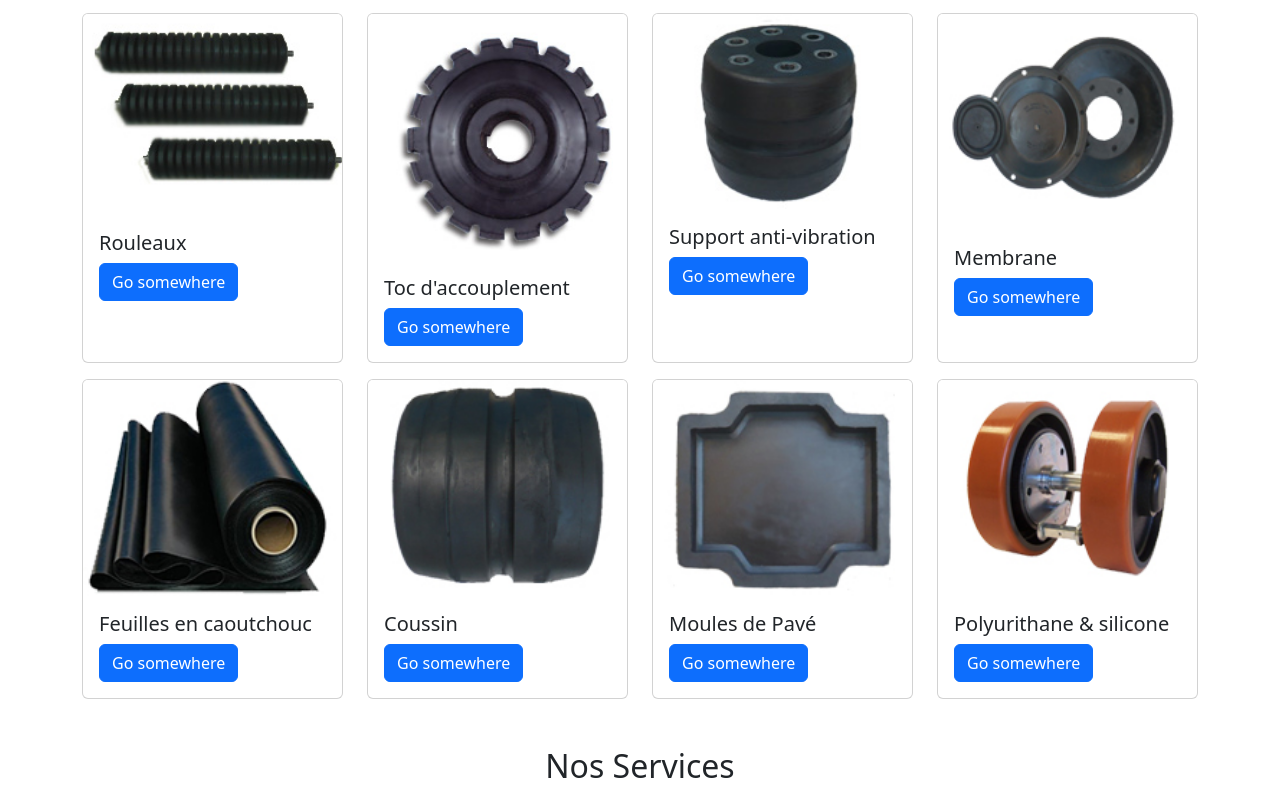
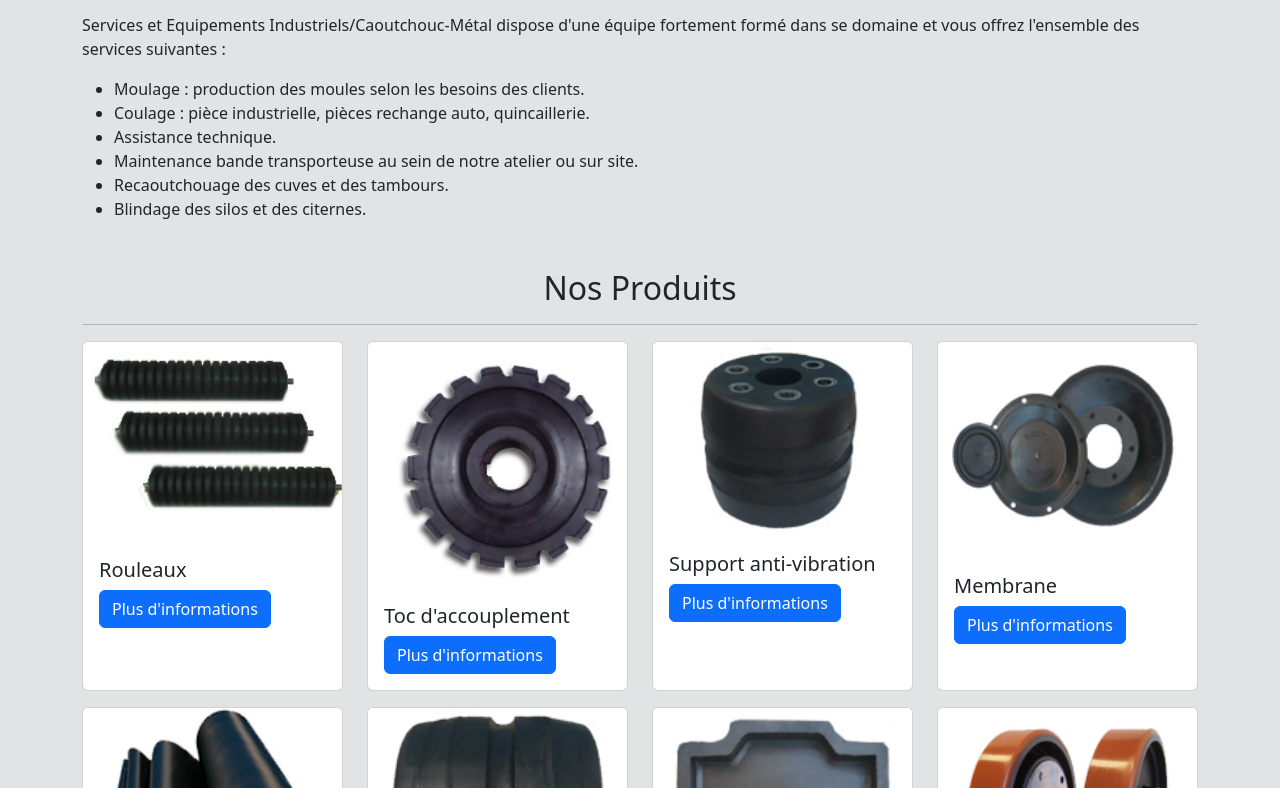
Before and after one commit to 14022003F/recreation, a plain HTML site: page index.html in a window 1280 px wide. Shown: the part 642-1430 px from the top of the page. Drawn offline with nearby package versions, Linux system fonts and the light colour scheme.

Commit message:
modified:   index.html

```diff
--- a/index.html
+++ b/index.html
@@ -7,7 +7,7 @@
     <link href="index.css" rel="stylesheet">
     <title>Services et Equipements Industriels/Caoutchouc-Métal</title>
 </head>
-<body>
+<body class="bg-secondary" style="--bs-bg-opacity: .2;">
   <!-- navbar -->
     <nav  class="navbar bg-dark navbar-expand-lg bg-body-tertiary" data-bs-theme="dark">
         <div class="container-fluid">
@@ -26,7 +26,7 @@
         </div>
       </nav>
 <!-- carousel -->
-      <div id="carouselExampleCaptions" class=" carousel slide">
+      <div id="carouselExampleCaptions" class=" carousel slide shadow">
         <div class="carousel-indicators">
           <button type="button" data-bs-target="#carouselExampleCaptions" data-bs-slide-to="0" class="active" aria-current="true" aria-label="Slide 1"></button>
           <button type="button" data-bs-target="#carouselExampleCaptions" data-bs-slide-to="1" aria-label="Slide 2"></button>
@@ -65,6 +65,23 @@
         </button>
       </div>
 
+ <!-- services -->
+<div class="container my-5">
+  <h2 class="text-center" id="service">Nos Services</h2>
+    <hr>
+  <p>Services et Equipements Industriels/Caoutchouc-Métal
+    dispose d'une équipe fortement formé dans se domaine et vous offrez l'ensemble des services suivantes :
+    <ul>
+    <li>Moulage : production des moules selon les besoins des clients.</li>
+    <li>Coulage : pièce industrielle, pièces rechange auto, quincaillerie.</li>
+    <li>Assistance technique.</li>
+    <li>Maintenance bande transporteuse au sein de notre atelier ou sur site.</li>
+    <li>Recaoutchouage des cuves et des tambours.</li>
+    <li>Blindage  des silos et des citernes.</li>
+    </ul>
+  </p>
+
+</div>
 <!-- produits -->
 <div class="container my-5">
     <h2 class="text-center">Nos Produits</h2>
@@ -77,7 +94,7 @@
                   <h5 class="card-title">Rouleaux</h5>
 
                   <!-- offcanvas -->
-                  <button class="btn btn-primary" type="button" data-bs-toggle="offcanvas" data-bs-target="#offcanvasRight" aria-controls="offcanvasRight">Go somewhere</button>
+                  <button class="btn btn-primary" type="button" data-bs-toggle="offcanvas" data-bs-target="#offcanvasRight" aria-controls="offcanvasRight">Plus d'informations</button>
 
                   <div class="offcanvas offcanvas-end" tabindex="-1" id="offcanvasRight" aria-labelledby="offcanvasRightLabel">
                     <div class="offcanvas-header">
@@ -103,7 +120,7 @@
                 <div class="card-body">
                   <h5 class="card-title">Toc d'accouplement</h5>
                   <!-- offcanvas -->
-                  <button class="btn btn-primary" type="button" data-bs-toggle="offcanvas" data-bs-target="#offcanvasRight2" aria-controls="offcanvasRight2">Go somewhere</button>
+                  <button class="btn btn-primary" type="button" data-bs-toggle="offcanvas" data-bs-target="#offcanvasRight2" aria-controls="offcanvasRight2">Plus d'informations</button>
                   <div class="offcanvas offcanvas-end" tabindex="-1" id="offcanvasRight2" aria-labelledby="offcanvasRightLabel">
                     <div class="offcanvas-header">
                       <h5 class="offcanvas-title" id="offcanvasRightLabel">Toc d'accouplement</h5>
@@ -126,7 +143,7 @@
                 <div class="card-body">
                   <h5 class="card-title">Support anti-vibration</h5>
                                     <!-- offcanvas -->
-                                    <button class="btn btn-primary" type="button" data-bs-toggle="offcanvas" data-bs-target="#offcanvasRight3" aria-controls="offcanvasRight3">Go somewhere</button>
+                                    <button class="btn btn-primary" type="button" data-bs-toggle="offcanvas" data-bs-target="#offcanvasRight3" aria-controls="offcanvasRight3">Plus d'informations</button>
                                     <div class="offcanvas offcanvas-end" tabindex="-1" id="offcanvasRight3" aria-labelledby="offcanvasRightLabel">
                                       <div class="offcanvas-header">
                                         <h5 class="offcanvas-title" id="offcanvasRightLabel">Support anti-vibration</h5>
@@ -149,7 +166,7 @@
                 <div class="card-body">
                   <h5 class="card-title">Membrane</h5>
                                     <!-- offcanvas -->
-                                    <button class="btn btn-primary" type="button" data-bs-toggle="offcanvas" data-bs-target="#offcanvasRight4" aria-controls="offcanvasRight4">Go somewhere</button>
+                                    <button class="btn btn-primary" type="button" data-bs-toggle="offcanvas" data-bs-target="#offcanvasRight4" aria-controls="offcanvasRight4">Plus d'informations</button>
                                     <div class="offcanvas offcanvas-end" tabindex="-1" id="offcanvasRight4" aria-labelledby="offcanvasRightLabel">
                                       <div class="offcanvas-header">
                                         <h5 class="offcanvas-title" id="offcanvasRightLabel">Membrane</h5>
@@ -172,7 +189,7 @@
                 <div class="card-body">
                   <h5 class="card-title">Feuilles en caoutchouc</h5>
                                     <!-- offcanvas -->
-                                    <button class="btn btn-primary" type="button" data-bs-toggle="offcanvas" data-bs-target="#offcanvasRight5" aria-controls="offcanvasRight5">Go somewhere</button>
+                                    <button class="btn btn-primary" type="button" data-bs-toggle="offcanvas" data-bs-target="#offcanvasRight5" aria-controls="offcanvasRight5">Plus d'informations</button>
                                     <div class="offcanvas offcanvas-end" tabindex="-1" id="offcanvasRight5" aria-labelledby="offcanvasRightLabel">
                                       <div class="offcanvas-header">
                                         <h5 class="offcanvas-title" id="offcanvasRightLabel">Feuilles en caoutchouc</h5>
@@ -195,7 +212,7 @@
                 <div class="card-body">
                   <h5 class="card-title">Coussin</h5>
                                     <!-- offcanvas -->
-                                    <button class="btn btn-primary" type="button" data-bs-toggle="offcanvas" data-bs-target="#offcanvasRight6" aria-controls="offcanvasRight6">Go somewhere</button>
+                                    <button class="btn btn-primary" type="button" data-bs-toggle="offcanvas" data-bs-target="#offcanvasRight6" aria-controls="offcanvasRight6">Plus d'informations</button>
                                     <div class="offcanvas offcanvas-end" tabindex="-1" id="offcanvasRight6" aria-labelledby="offcanvasRightLabel">
                                       <div class="offcanvas-header">
                                         <h5 class="offcanvas-title" id="offcanvasRightLabel">Coussin anti-vibrations</h5>
@@ -218,7 +235,7 @@
                 <div class="card-body">
                   <h5 class="card-title">Moules de Pavé</h5>
                                     <!-- offcanvas -->
-                                    <button class="btn btn-primary" type="button" data-bs-toggle="offcanvas" data-bs-target="#offcanvasRight7" aria-controls="offcanvasRight7">Go somewhere</button>
+                                    <button class="btn btn-primary" type="button" data-bs-toggle="offcanvas" data-bs-target="#offcanvasRight7" aria-controls="offcanvasRight7">Plus d'informations</button>
                                     <div class="offcanvas offcanvas-end" tabindex="-1" id="offcanvasRight7" aria-labelledby="offcanvasRightLabel">
                                       <div class="offcanvas-header">
                                         <h5 class="offcanvas-title" id="offcanvasRightLabel">Moules de Pavé</h5>
@@ -241,7 +258,7 @@
                 <div class="card-body">
                   <h5 class="card-title">Polyurithane & silicone</h5>
                                     <!-- offcanvas -->
-                                    <button class="btn btn-primary" type="button" data-bs-toggle="offcanvas" data-bs-target="#offcanvasRight8" aria-controls="offcanvasRight8">Go somewhere</button>
+                                    <button class="btn btn-primary" type="button" data-bs-toggle="offcanvas" data-bs-target="#offcanvasRight8" aria-controls="offcanvasRight8">Plus d'informations</button>
                                     <div class="offcanvas offcanvas-end" tabindex="-1" id="offcanvasRight8" aria-labelledby="offcanvasRightLabel">
                                       <div class="offcanvas-header">
                                         <h5 class="offcanvas-title" id="offcanvasRightLabel">Polyuréthane & Silicone</h5>
@@ -260,23 +277,7 @@
         </div>
     </div>
 </div>
-<!-- services -->
-<div class="container my-5">
-  <h2 class="text-center" id="service">Nos Services</h2>
-  <hr>
-  <p>Services et Equipements Industriels/Caoutchouc-Métal
-    dispose d'une équipe fortement formé dans se domaine et vous offrez l'ensemble des services suivantes :
-    <ul>
-    <li>Moulage : production des moules selon les besoins des clients.</li>
-    <li>Coulage : pièce industrielle, pièces rechange auto, quincaillerie.</li>
-    <li>Assistance technique.</li>
-    <li>Maintenance bande transporteuse au sein de notre atelier ou sur site.</li>
-    <li>Recaoutchouage des cuves et des tambours.</li>
-    <li>Blindage  des silos et des citernes.</li>
-    </ul>
-  </p>
 
-</div>
 <!-- competences -->
 <div class="container my-5">
   <h2 class="text-center"  id="comp">Nos Competences</h2>
```
